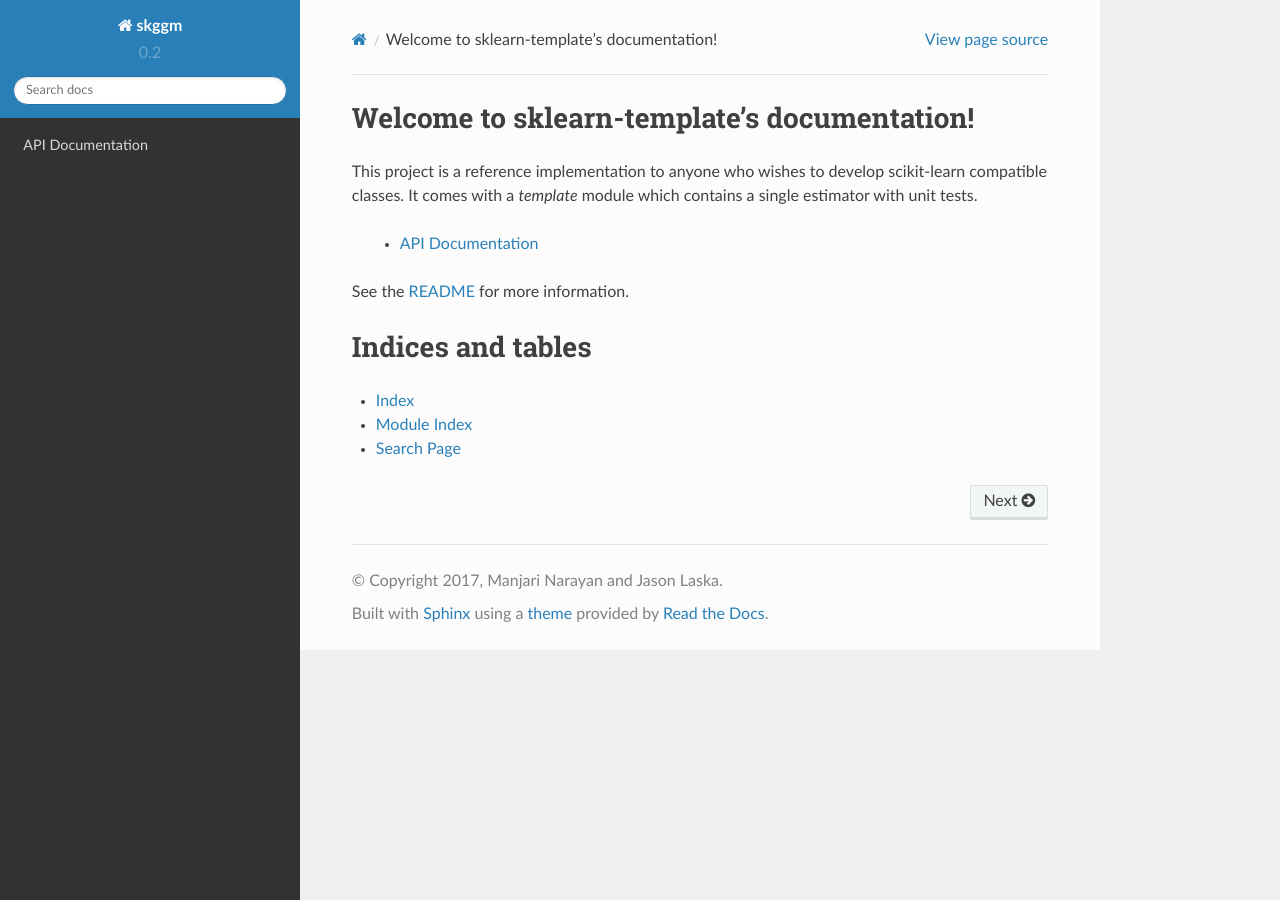
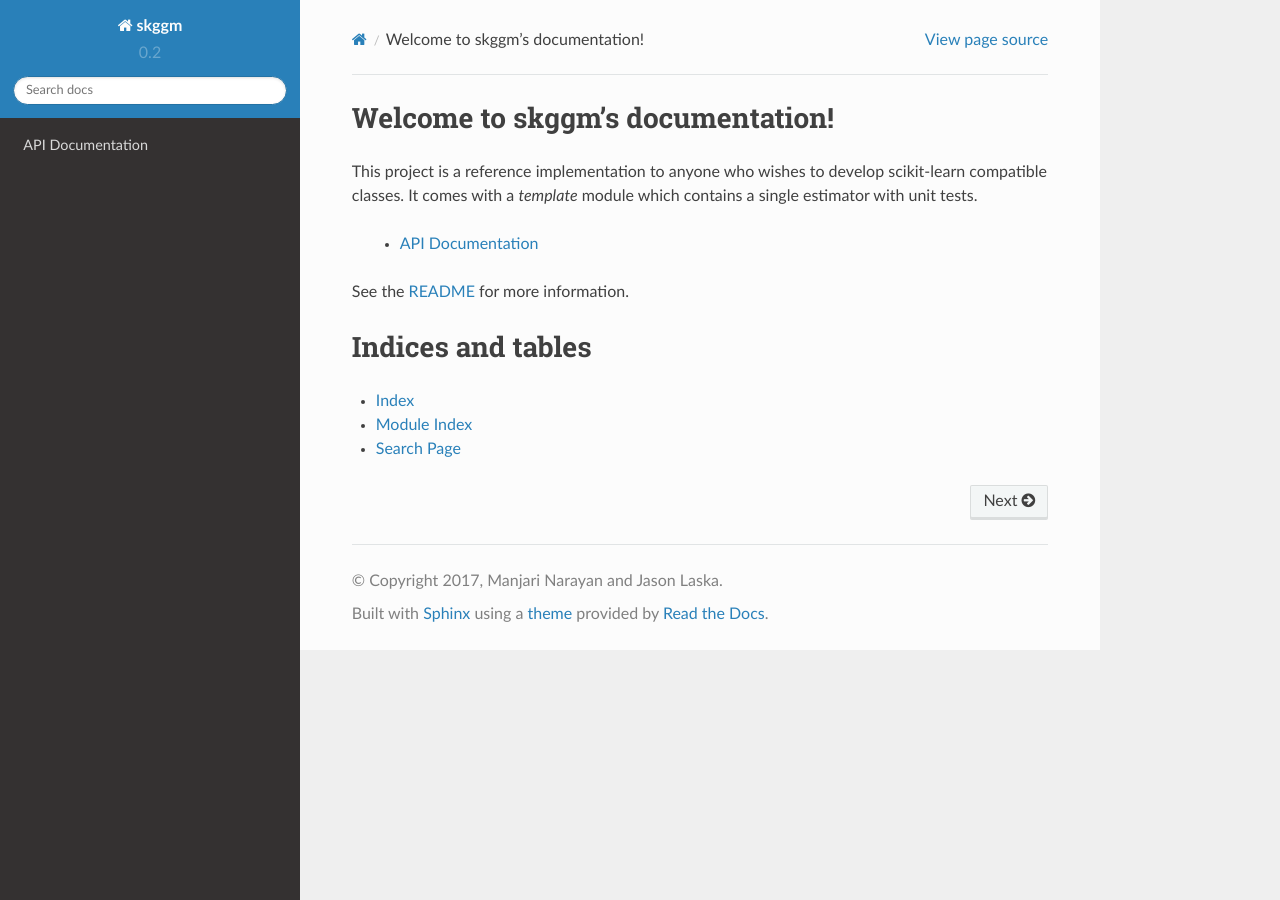
Before and after one commit to skggm/skggm, a Sphinx documentation site: the page built from doc/index.rst, in a window 1280 px wide. Built offline with Sphinx 7.4.7 and the Read the Docs theme 2.0.0, drawn with Linux system fonts in a browser that asks for light colours; formulas are drawn with MathJax 3; pages that are not in the unit, such as notebooks, are missing from menus.

Commit message:
Updated template defaults

```diff
--- a/doc/api.rst
+++ b/doc/api.rst
@@ -1,4 +1,4 @@
 API Documentation
 =================
 
-* :doc:`template`
+* :doc:`inverse_covariance`
--- a/doc/index.rst
+++ b/doc/index.rst
@@ -1,9 +1,9 @@
-.. project-template documentation master file, created by
+.. skggm documentation master file, created by
    sphinx-quickstart on Mon Jan 18 14:44:12 2016.
    You can adapt this file completely to your liking, but it should at least
    contain the root `toctree` directive.
 
-Welcome to sklearn-template's documentation!
+Welcome to skggm's documentation!
 ============================================
 
 This project is a reference implementation to anyone who wishes to develop
@@ -18,7 +18,7 @@
        auto_examples/index
        ...
 
-See the `README <https://github.com/vighneshbirodkar/project-template/blob/master/README.md>`_
+See the `README <https://github.com/skggm/skggm/blob/master/README.md>`_
 for more information.
 
 
```
